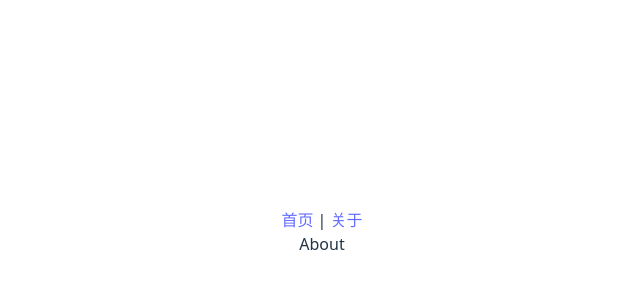
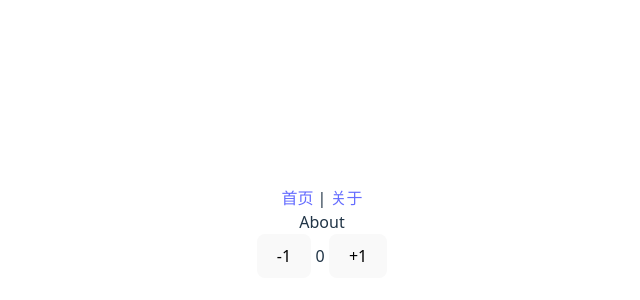
Before and after one commit to xihuanxiaorang/vue3-admin, a Vue app: page /about in a window 1280 px wide. Shown: the part 168-468 px from the top of the page, without its empty margins (318-958 px from the left). Built offline with nearby package versions, Linux system fonts and the light colour scheme.

Commit message:
feat: integrate pinia as state management

```diff
--- a/package.json
+++ b/package.json
@@ -15,6 +15,7 @@
     "prepare": "husky"
   },
   "dependencies": {
+    "pinia": "^3.0.2",
     "vue": "^3.5.13",
     "vue-router": "^4.5.1"
   },
--- a/src/App.vue
+++ b/src/App.vue
@@ -6,4 +6,17 @@
   <div>
     <RouterView />
   </div>
+
+  <button @click="decrement">-1</button>
+  {{ count }}
+  <button @click="increment">+1</button>
 </template>
+
+<script setup lang="ts">
+import { storeToRefs } from 'pinia'
+import { useCounterStore } from './stores/counter'
+
+const counterStore = useCounterStore()
+const { count } = storeToRefs(counterStore)
+const { increment, decrement } = counterStore
+</script>
--- a/src/main.ts
+++ b/src/main.ts
@@ -2,9 +2,11 @@ import { createApp } from 'vue'
 import './style.css'
 import App from './App.vue'
 import router from './router'
+import { createPinia } from 'pinia'
 
 const app = createApp(App)
 
 app.use(router)
+app.use(createPinia())
 
 app.mount('#app')
--- /dev/null
+++ b/src/stores/counter.ts
@@ -0,0 +1,16 @@
+import { defineStore } from 'pinia'
+import { ref } from 'vue'
+
+export const useCounterStore = defineStore('counter', () => {
+  const count = ref(0)
+
+  const increment = () => {
+    count.value++
+  }
+
+  const decrement = () => {
+    count.value--
+  }
+
+  return { count, increment, decrement }
+})
```
Also changed, not shown: 1 other file (tests, documents, lock files or other folders).
